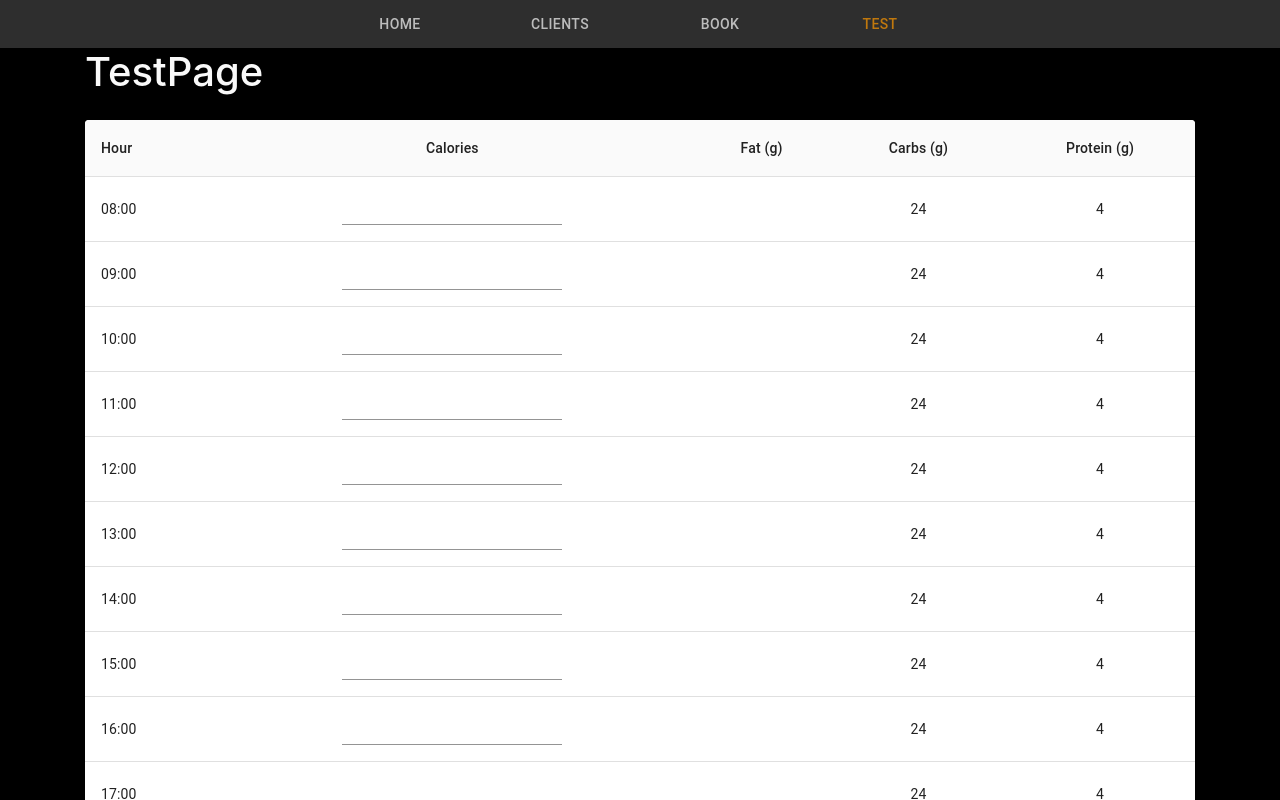
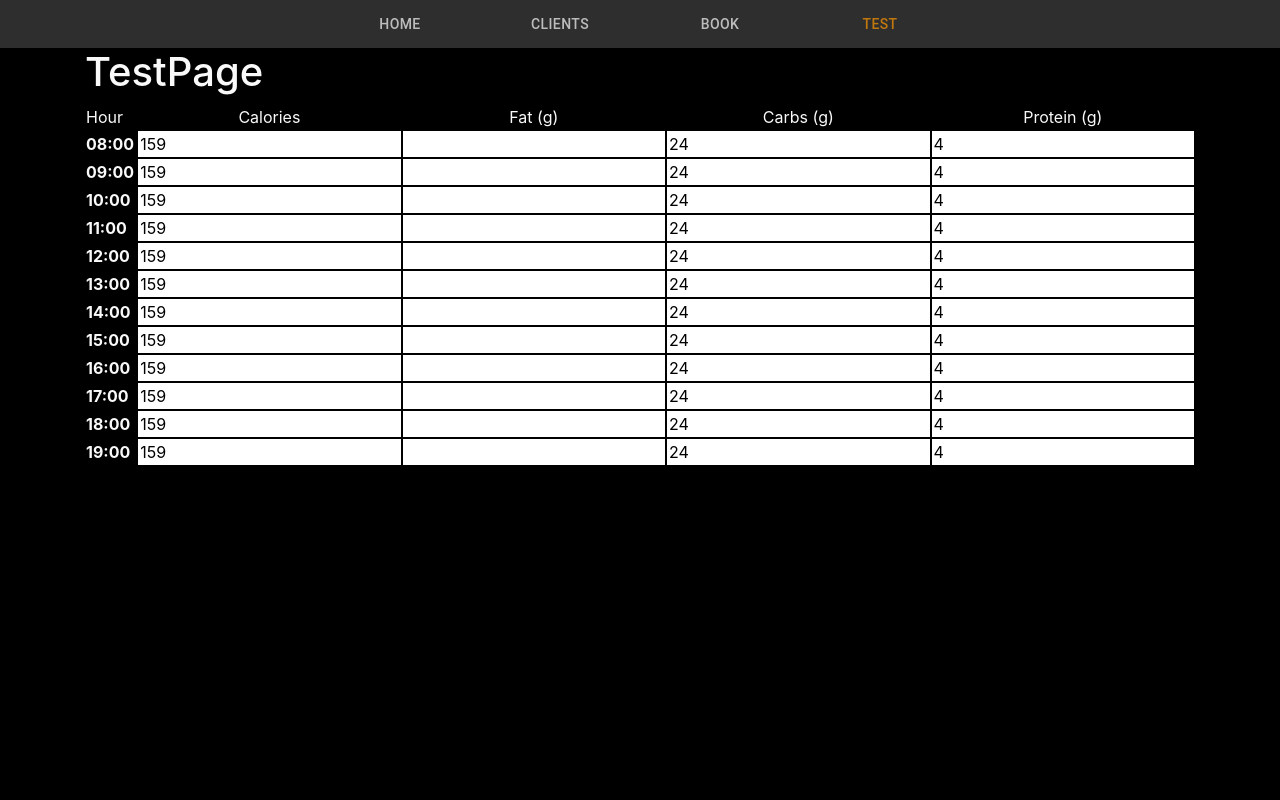
Before and after one commit to argometric/japanhair, a React (Create React App) app: page /test in a window 1280 px wide. Shown: the top 800 px of the page. Built offline with nearby package versions, Linux system fonts and the light colour scheme; no server answers.

Commit message:
added table rendering

```diff
--- a/public/styles.css
+++ b/public/styles.css
@@ -51,6 +51,15 @@
 #orangeBtn:active {
   color: #fb8c00;
 }
+#TimeTable input[type="text"] {
+  border: none;
+  width: 100%;
+}
+#TimeTable input[type="text"]:hover {
+  background-color: green;
+  cursor: pointer;
+}
 #TimeTable input[type="text"]:disabled {
   background-color: red;
+  cursor: not-allowed;
 }
--- a/public/styles.less
+++ b/public/styles.less
@@ -72,6 +72,17 @@
   color: @orange-secondary;
 }
 
+#TimeTable input[type="text"] {
+  border: none;
+  width: 100%;
+}
+
+#TimeTable input[type="text"]:hover {
+  background-color: green;
+  cursor: pointer;
+}
+
 #TimeTable input[type="text"]:disabled {
   background-color: @booked-color;
+  cursor: not-allowed;
 }
--- a/src/components/others/CalendarPage.js
+++ b/src/components/others/CalendarPage.js
@@ -1,12 +1,5 @@
 import React from "react";
 import { makeStyles } from "@material-ui/core/styles";
-import Table from "@material-ui/core/Table";
-import TableBody from "@material-ui/core/TableBody";
-import TableCell from "@material-ui/core/TableCell";
-import TableHead from "@material-ui/core/TableHead";
-import TableRow from "@material-ui/core/TableRow";
-import Paper from "@material-ui/core/Paper";
-import { TextField } from "@material-ui/core";
 
 function createData(name, calories, fat, carbs, protein) {
   return { name, calories, fat, carbs, protein };
@@ -34,7 +27,9 @@
     overflowX: "auto"
   },
   table: {
-    minWidth: 650
+    width: "100%",
+    border: "none",
+    borderCollapse: "collapse"
   }
 }));
 
@@ -42,36 +37,37 @@
   const classes = useStyles();
   return (
     <>
-      <Paper className={classes.root}>
-        <Table className={classes.table} stickyHeader>
-          <TableHead>
-            <TableRow>
-              <TableCell>Hour</TableCell>
-              <TableCell align="center">Calories</TableCell>
-              <TableCell align="center">Fat&nbsp;(g)</TableCell>
-              <TableCell align="center">Carbs&nbsp;(g)</TableCell>
-              <TableCell align="center">Protein&nbsp;(g)</TableCell>
-            </TableRow>
-          </TableHead>
-          <TableBody id="TimeTable">
-            {rows.map(row => (
-              <TableRow key={row.name}>
-                <TableCell component="th" scope="row">
-                  {row.name}
-                </TableCell>
-                <TableCell align="center">
-                  <TextField>{row.calories}</TextField>
-                </TableCell>
-                <TableCell align="center">{row.fat}</TableCell>
-                <TableCell align="center">
-                  <>{row.carbs}</>
-                </TableCell>
-                <TableCell align="center">{row.protein}</TableCell>
-              </TableRow>
-            ))}
-          </TableBody>
-        </Table>
-      </Paper>
+      <table className={classes.table} stickyHeader>
+        <thead>
+          <tr>
+            <td>Hour</td>
+            <td align="center">Calories</td>
+            <td align="center">Fat&nbsp;(g)</td>
+            <td align="center">Carbs&nbsp;(g)</td>
+            <td align="center">Protein&nbsp;(g)</td>
+          </tr>
+        </thead>
+        <tbody id="TimeTable">
+          {rows.map(row => (
+            <tr key={row.name}>
+              <th component="th">{row.name}</th>
+              <td align="center">
+                <input type="text" value={row.calories}></input>
+              </td>
+              <td align="center">
+                <input type="text" value={row.fat}></input>
+              </td>
+              <td align="center">
+                <input type="text" value={row.carbs}></input>
+              </td>
+              <td align="center">
+                {" "}
+                <input type="text" value={row.protein}></input>
+              </td>
+            </tr>
+          ))}
+        </tbody>
+      </table>
     </>
   );
 };
```
